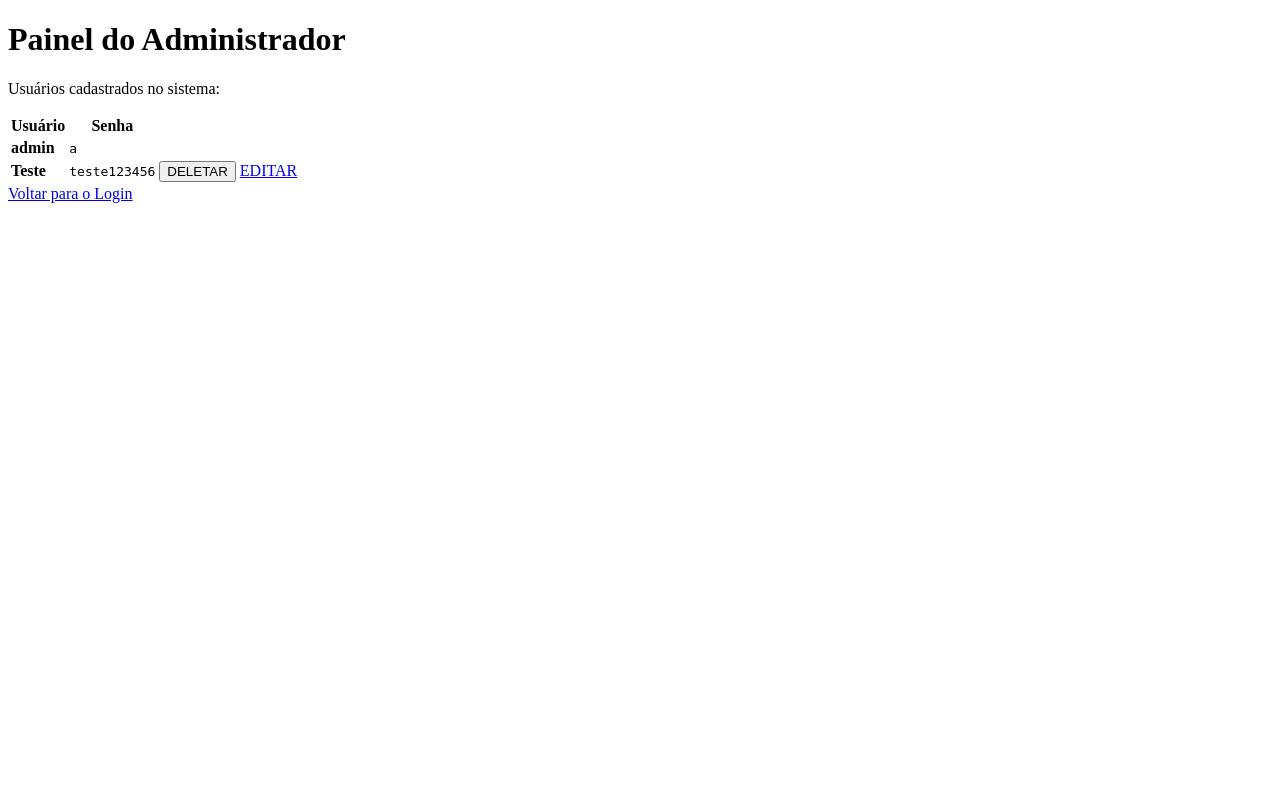
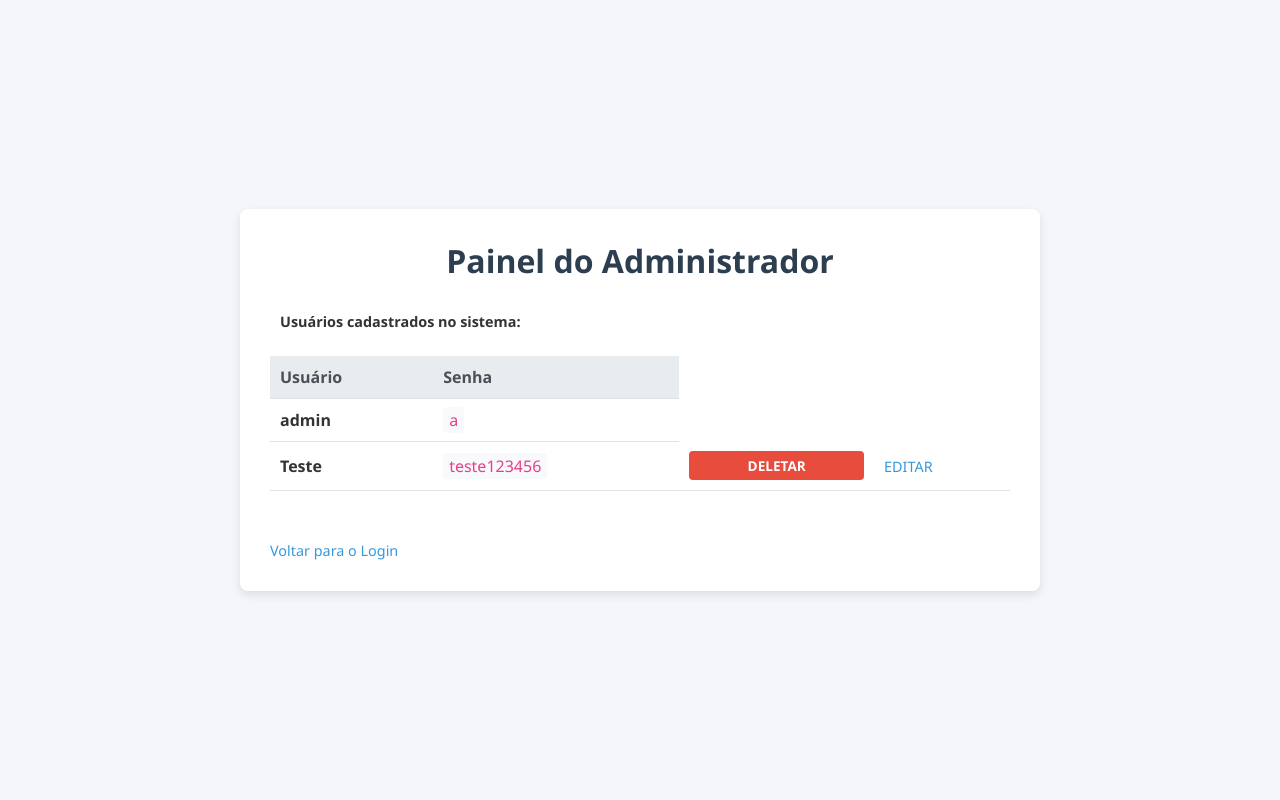
Before and after one commit to Linguini0802/Site-WEB, a Flask app: page /admin in a window 1280 px wide. Run offline with Flask 3, Linux system fonts and the light colour scheme.

Commit message:
Add files via upload

```diff
--- /dev/null
+++ b/static/style.css
@@ -0,0 +1,170 @@
+/* Configuração Geral */
+* {
+    box-sizing: border-box;
+    margin: 0;
+    padding: 0;
+    font-family: 'Segoe UI', Tahoma, Geneva, Verdana, sans-serif;
+}
+
+body {
+    background-color: #f4f6f9;
+    color: #333;
+    display: flex;
+    justify-content: center;
+    align-items: center;
+    min-height: 100vh;
+    padding: 20px;
+}
+
+/* Container / Cards centrais */
+.login-card, .formulario-login, .admin-card, body > h1 {
+    background: #ffffff;
+    padding: 30px;
+    border-radius: 8px;
+    box-shadow: 0 4px 10px rgba(0, 0, 0, 0.1);
+    width: 100%;
+    max-width: 500px;
+}
+
+.admin-card {
+    max-width: 800px;
+}
+
+/* Títulos */
+h1, h2 {
+    color: #2c3e50;
+    margin-bottom: 20px;
+    text-align: center;
+}
+
+p {
+    margin-bottom: 15px;
+}
+
+.subtitulo {
+    font-weight: bold;
+    margin-top: 15px;
+}
+
+/* Formulários e Inputs */
+form {
+    display: flex;
+    flex-direction: column;
+    gap: 15px;
+}
+
+.input-group, .grupo-input {
+    display: flex;
+    flex-direction: column;
+    gap: 5px;
+}
+
+label {
+    font-weight: 600;
+    font-size: 0.9em;
+    color: #495057;
+}
+
+input[type="text"],
+input[type="password"] {
+    padding: 10px;
+    border: 1px solid #ced4da;
+    border-radius: 4px;
+    font-size: 1em;
+}
+
+input[type="text"]:focus,
+input[type="password"]:focus {
+    border-color: #3498db;
+    outline: none;
+}
+
+/* Botões */
+button {
+    background-color: #3498db;
+    color: white;
+    border: none;
+    padding: 10px 15px;
+    border-radius: 4px;
+    cursor: pointer;
+    font-size: 1em;
+    font-weight: bold;
+    transition: background 0.2s;
+}
+
+button:hover {
+    background-color: #2980b9;
+}
+
+/* Estilo para botão DELETAR */
+button[name="usuario_deletado"] {
+    background-color: #e74c3c;
+    padding: 5px 10px;
+    font-size: 0.85em;
+}
+
+button[name="usuario_deletado"]:hover {
+    background-color: #c0392b;
+}
+
+/* Tabelas (Painel Admin e Editar Usuário) */
+table {
+    width: 100%;
+    border-collapse: collapse;
+    margin-top: 15px;
+    margin-bottom: 20px;
+}
+
+th, td {
+    padding: 10px;
+    text-align: left;
+    border-bottom: 1px solid #dee2e6;
+}
+
+th {
+    background-color: #e9ecef;
+    color: #495057;
+}
+
+code {
+    background-color: #f8f9fa;
+    padding: 2px 6px;
+    border-radius: 4px;
+    color: #e83e8c;
+}
+
+/* Links */
+a {
+    color: #3498db;
+    text-decoration: none;
+    font-size: 0.9em;
+}
+
+a:hover {
+    text-decoration: underline;
+}
+
+.acoes, .btn-voltar {
+    display: inline-block;
+    margin-top: 15px;
+}
+
+/* Mensagens de Feedback */
+.erro, p:has(+ table), .stats_delete {
+    padding: 10px;
+    border-radius: 4px;
+    font-size: 0.9em;
+    margin-bottom: 15px;
+}
+
+.erro {
+    background-color: #f8d7da;
+    color: #721c24;
+    border: 1px solid #f5c6cb;
+}
+
+.cadaster, .stats_delete {
+    background-color: #d4edda;
+    color: #155724;
+    border: 1px solid #c3e6cb;
+}
--- a/templates/admin.html
+++ b/templates/admin.html
@@ -4,7 +4,7 @@
 <head>
     <meta charset="UTF-8">
     <title>Painel do Administrador</title>
-
+    <link rel="stylesheet" href="{{ url_for('static', filename='style.css') }}">
 </head>
 
 <body>
--- a/templates/cadaster.html
+++ b/templates/cadaster.html
@@ -4,7 +4,7 @@
 <head>
     <meta charset="UTF-8">
     <title>Cadastro</title>
-
+    <link rel="stylesheet" href="{{ url_for('static', filename='style.css') }}">
 </head>
 
 <body>
--- a/templates/dashboard.html
+++ b/templates/dashboard.html
@@ -3,6 +3,7 @@
 <head>
     <meta charset="UTF-8">
     <title>Dashboard</title>
+    <link rel="stylesheet" href="{{ url_for('static', filename='style.css') }}">
 </head>
 <body>
 
--- a/templates/edit_user.html
+++ b/templates/edit_user.html
@@ -4,6 +4,7 @@
     <meta charset="UTF-8">
     <meta name="viewport" content="width=device-width, initial-scale=1.0">
     <title>Editar Usuário</title>
+    <link rel="stylesheet" href="{{ url_for('static', filename='style.css') }}">
 </head>
 <body>
     <h1>Editar o usuário {{ usuario }}</h1>
@@ -38,6 +39,9 @@
                     <td>
                         <button type="submit">Confirmar alterações</button>
                     </td>
+                    <td>
+                        <a href="/admin">Cancelar alterações</a>
+                    </td>
                 </tr>
             </form>
         </tbody>
--- a/templates/login.html
+++ b/templates/login.html
@@ -4,6 +4,7 @@
 <head>
     <meta charset="UTF-8">
     <title>Login - Aplicação Flask</title>
+    <link rel="stylesheet" href="{{ url_for('static', filename='style.css') }}">
 </head>
 
 <body>
```
